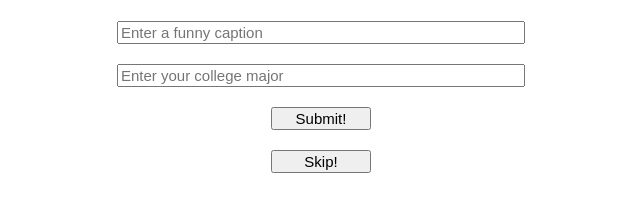
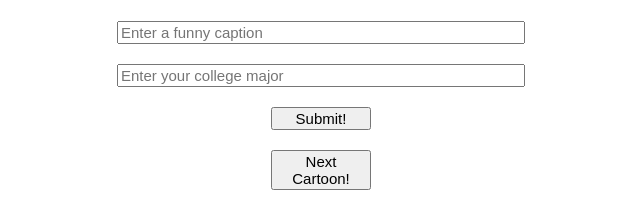
Before and after one commit to danielrosenbaum/funniest-college-major, a Flask app: page / in a window 1280 px wide. Shown: the part 599-800 px from the top of the page, without its empty margins (319-959 px from the left). Run offline with Flask 2, Linux system fonts and the light colour scheme.

Commit message:
Better variable names

```diff
--- a/static/js/scripts.js
+++ b/static/js/scripts.js
@@ -1,6 +1,6 @@
 // scripts.js
 
-var MAX = 9;
+var MAX = 10;
 
 // reset the input fields to be blank
 function reset (){
@@ -12,6 +12,7 @@ function reset (){
 
 // randomly select a new picture
 function newPic(){
+
 	// get a new picture to display!
 	pic_num = Math.floor(Math.random() * MAX);
 	src = "/static/images/Cartoon" + pic_num + ".jpg"
@@ -25,19 +26,18 @@ newPic();
 
 // the submit button has been clicked!
 $( "#submit_button" ).click(function() {
-	cap = $( "#caption-input" ).val();
-	maj = $( "#major-input" ).val();
+	caption_input = $( "#caption-input" ).val();
+	major_input = $( "#major-input" ).val();
 	ID = parseInt($( "#cartoon_image" ).attr('data-name'));
 
 	// if both fields are complete!
-	if (cap && maj){
-		alert("Thank you for submitting your response!");
-		console.log("Caption: " + cap + " Major: " + maj);
+	if (caption_input && major_input){
+		console.log("Picture: " + ID + " Caption: " + caption_input + " Major: " + major_input);
 
 		// make the ajax call
 		$.ajax({
             url: '/createCaption',
-            data: { caption: cap, major: maj, picID: ID},
+            data: { caption: caption_input, major: major_input, picID: ID},
             type: 'POST',
             success: function(response) {
                 console.log(response);
@@ -53,11 +53,11 @@ $( "#submit_button" ).click(function() {
 	}
 
 	// if caption field is empty
-	if (!cap){
+	if (!caption_input){
 		$( "#caption-input" ).addClass("incomplete");
 	}
 	// if major field is empty
-	if (!maj){
+	if (!major_input){
 		$( "#major-input" ).addClass("incomplete");
 	}
 });
@@ -74,6 +74,7 @@ $( "#skip_button" ).click(function() {
 });
 
 
+// welcome the user and make them aware of the study
 alert("Welcome!\n" +
 	"Please create a unique funny caption, enter your college major and submit!\n" +
 	"Thank you for your participation in this psychological research study")
--- a/templates/landing.html
+++ b/templates/landing.html
@@ -22,7 +22,7 @@
 
 	<!-- Picture -->
 	<div id="cartoon_pic">
-		<img id="cartoon_image" src="/static/images/Cartoon3.jpg" alt="Cartoon picture - Press Skip or refresh the browser to load a new picture." data-name="3">
+		<img id="cartoon_image" src="/static/images/Cartoon4.jpg" alt="Cartoon picture - Press Skip or refresh the browser to load a new picture." data-name="3">
 	</div>
 
 	<!-- Input -->
@@ -34,7 +34,7 @@
 
 		<button id="submit_button" class="input_field button" type="submit">Submit!</button>
 
-		<button id="skip_button" class="input_field button" type="submit">Skip!</button>
+		<button id="skip_button" class="input_field button" type="submit">Next Cartoon!</button>
 
 	</div>
 
```
